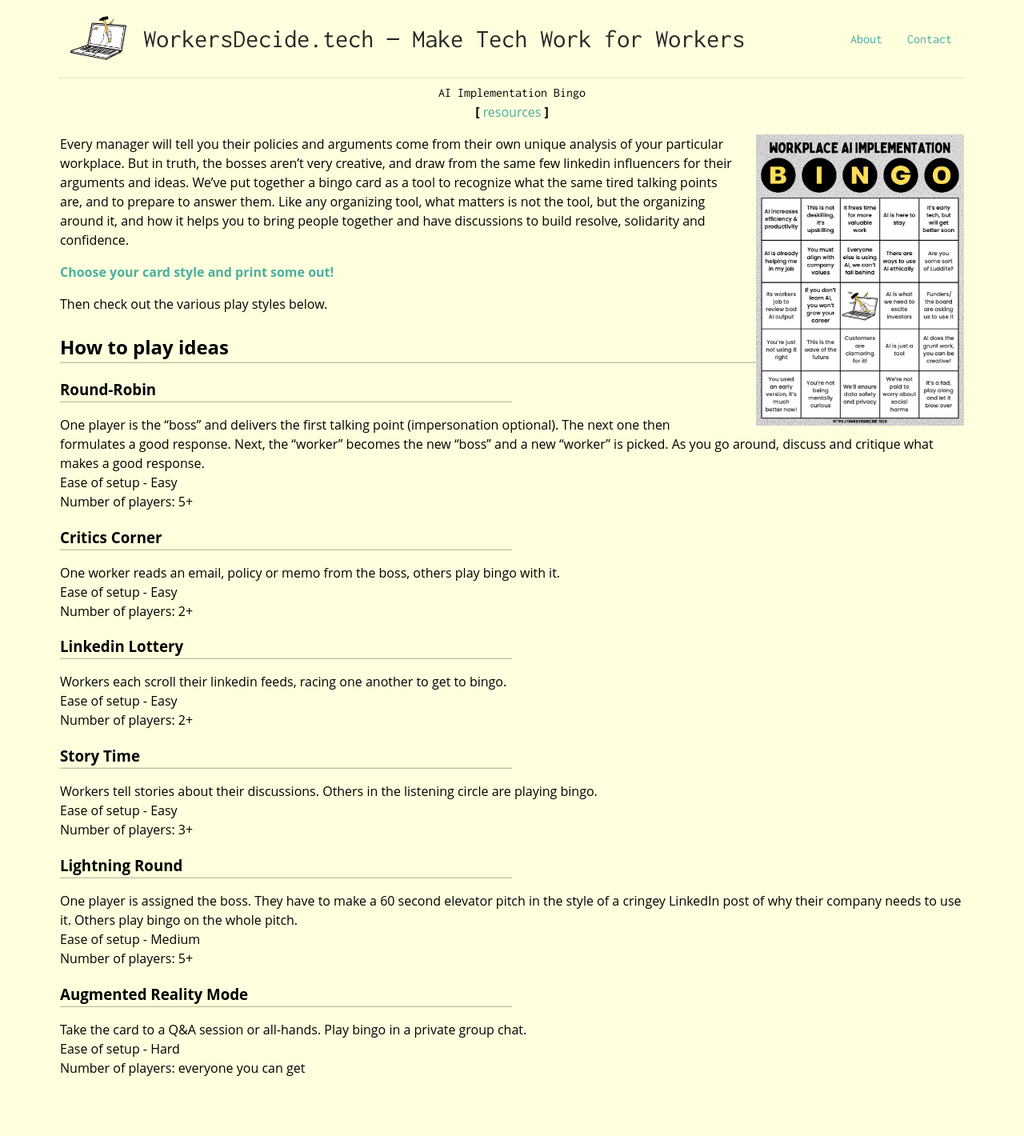
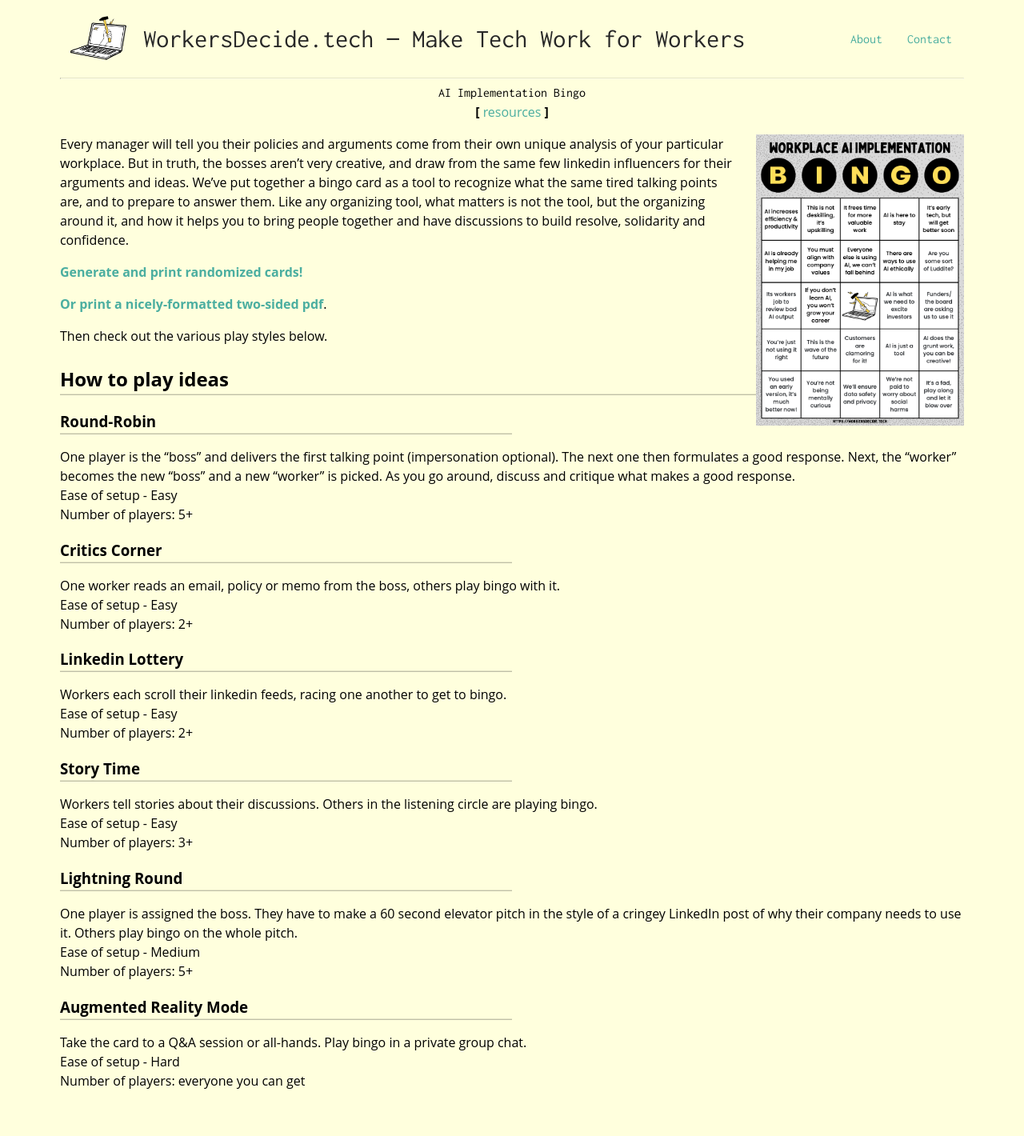
Before and after one commit to techworkersco/johnhenry, a Jekyll site: the page built from _resources/2025-09-18-bingo.md, in a window 1280 px wide. Shown: the whole page at 80% size. Built offline with Jekyll 4.4.1, drawn with Linux system fonts in a browser that asks for light colours.

Commit message:
cleanup bingocard

```diff
--- a/_resources/2025-09-18-bingo.md
+++ b/_resources/2025-09-18-bingo.md
@@ -12,7 +12,7 @@ highlight-promo: An organizing exercise to help raise awareness among your cowor
 tagline: Play online or print up to 30 randomized bingo cards and compete with your colleagues. This fun game should help keep you grounded while your managers and leadership parrot their coercive AI policies and talking points.
 ---
 
-[<img id="bingo-card" src="{{ "/assets/bingo.png" | relative_url }}" alt="Bingo Card" />](/bingo)
+[<img id="bingo-card" src="{{ "/assets/bingo.png" | relative_url }}" alt="Bingo Card" />](/assets/bingocard.pdf)
 Every manager will tell you their policies and arguments come from
 their own unique analysis of your particular workplace. But in truth,
 the bosses aren’t very creative, and draw from the same few linkedin
@@ -23,7 +23,9 @@ the tool, but the organizing around it, and how it helps you to bring
 people together and have discussions to build resolve, solidarity and
 confidence.
 
-<b>[Choose your card style and print some out!](/bingo)</b>
+<b>[Generate and print randomized cards!](/bingo)</b>
+
+<b>[Or print a nicely-formatted two-sided pdf](/assets/bingocard.pdf)</b>.
 
 Then check out the various play styles below.
 
```
Also changed, not shown: 1 other file.
